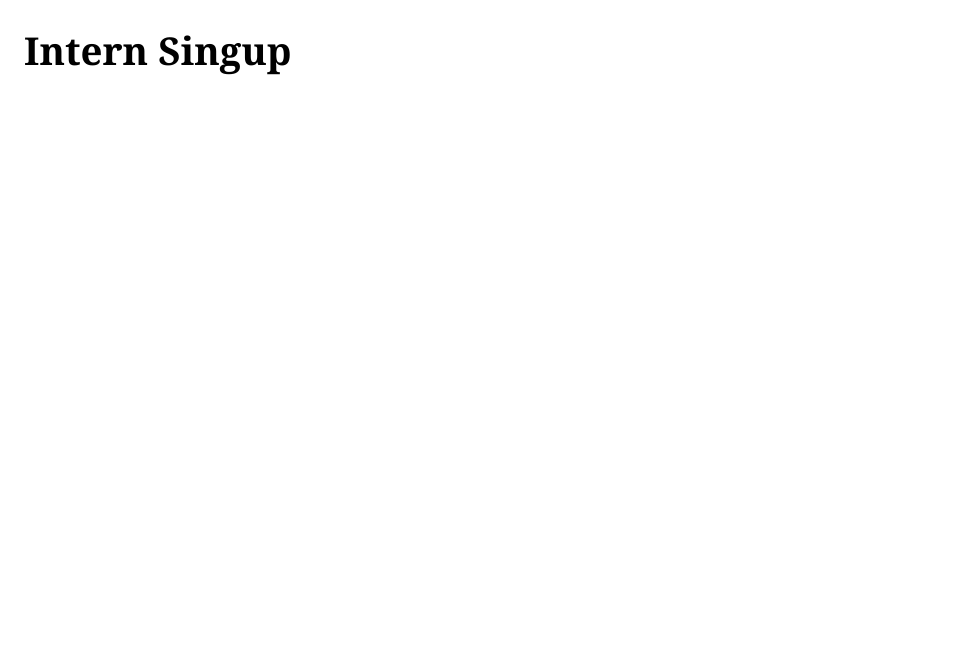
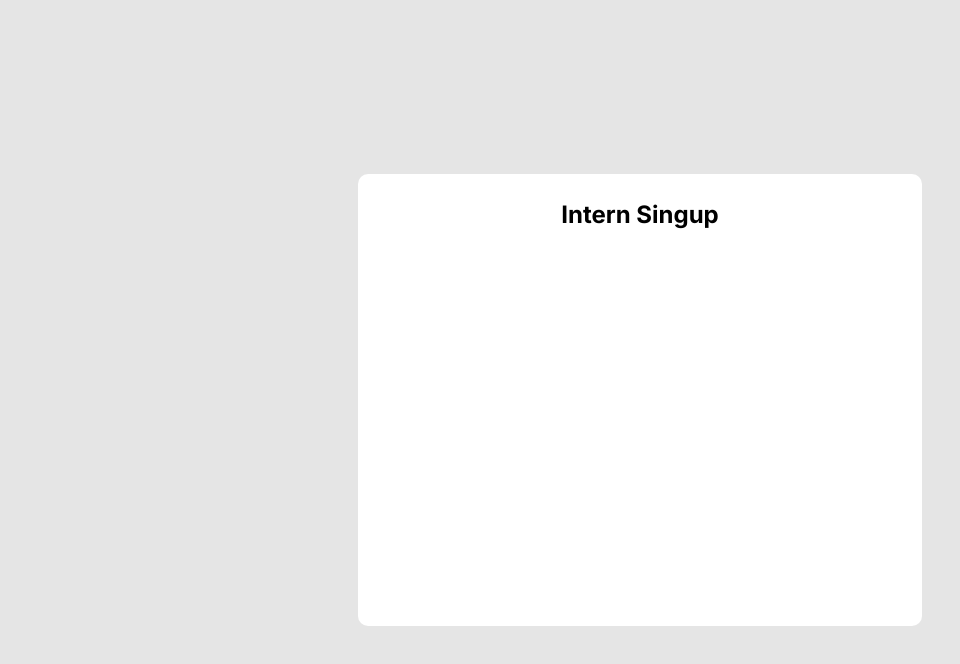
Before and after one commit to saamoff/react-form, a React (Create React App) app: page / in a window 1280 px wide. Shown: the top 664 px of the page, without its empty margins (0-960 px from the left). Built offline with nearby package versions, Linux system fonts and the light colour scheme.

Commit message:
Feat: fixed extension on file and implemented styled components

```diff
--- a/public/style.css
+++ b/public/style.css
@@ -1,105 +1,11 @@
-*,
-*::after,
-*::before {
-  box-sizing: border-box;
+@import url('https://fonts.googleapis.com/css2?family=Inter:wght@100;200;300;400;500;600;700;800;900&display=swap');
+
+*{
+  font-family: 'Inter', sans-serif;
+  margin: 0;
+  padding: 0;
 }
 
-html {
-  --font: -apple-system, BlinkMacSystemFont, 'Segoe UI', Roboto, Oxygen, Ubuntu,
-    Cantarell, 'Open Sans', 'Helvetica Neue', sans-serif;
-  --font-title: Georgia, 'Times New Roman', Times, serif;
-  --font-size: 1.2rem;
-  --color: #19f;
-  --color-light: #adf;
-  --color-dark: #018;
-  --radius: 0.2rem;
+body{
+  background-color: #E5E5E5;
 }
-
-body {
-  margin: 1.5rem;
-}
-
-body,
-input,
-textarea,
-button {
-  font-size: var(--font-size);
-  font-family: var(--font);
-}
-
-h1,
-h2,
-h3 {
-  font-family: var(--font-title);
-}
-
-h1,
-h2,
-h3,
-p,
-ul {
-  margin: 1rem 0;
-}
-
-ul {
-  list-style: square;
-}
-
-li {
-  margin-bottom: 0.5rem;
-}
-
-label {
-  display: block;
-  margin-bottom: 0.25rem;
-}
-
-input,
-textarea {
-  display: block;
-  border: 1px solid #ccc;
-  width: 100%;
-  padding: 0.8rem;
-  border-radius: var(--radius);
-  background: #eee;
-  transition: 0.2s;
-}
-
-input:focus,
-textarea:focus {
-  outline: none;
-  border-color: var(--color);
-  background: white;
-  box-shadow: 0 0 0 3px var(--color-light);
-}
-
-button {
-  cursor: pointer;
-  border: none;
-  border-radius: var(--radius);
-  transition: 0.1s;
-  background: var(--color);
-  color: var(--color-dark);
-  padding: 0.8rem 1.6rem;
-}
-
-button:hover,
-button:focus {
-  background: var(--color);
-  box-shadow: 0 0 0 3px var(--color-light), 0 0 0 4px var(--color);
-  outline: none;
-}
-
-button:active {
-  box-shadow: 0 0 0 3px var(--color), 0 0 0 4px var(--color);
-}
-
-button:disabled {
-  opacity: 0.5;
-  cursor: wait;
-}
-
-hr {
-  border: 2px solid black;
-  margin: 2rem auto;
-}
--- a/src/App.js
+++ b/src/App.js
@@ -1,5 +1,5 @@
 import React from "react";
-import Login from "./pages/Login/login.jsx";
+import Login from "./pages/Login/login.js";
 // import Success from "./pages/Success/success.jsx";
 
 const App = () => {
--- /dev/null
+++ b/src/pages/Login/index.js
@@ -0,0 +1,3 @@
+import {Title, Wrapper, MainWrap} from './login.styled';
+
+export {Title, Wrapper, MainWrap}
--- /dev/null
+++ b/src/pages/Login/login.js
@@ -0,0 +1,17 @@
+import React from 'react'
+import {Title, Wrapper, MainWrap} from './index';
+
+
+const Login = ({width}) => {
+  return (
+    <MainWrap>
+      <Wrapper width="40%">
+        <div>
+          <Title>Intern Singup</Title>
+        </div>
+    </Wrapper>
+    </MainWrap>
+  )
+}
+
+export default Login
--- a/src/pages/Login/login.jsx
+++ /dev/null
@@ -1,11 +0,0 @@
-import React from 'react'
-
-const Login = () => {
-  return (
-    <div>
-      <h1>Intern Singup</h1>
-    </div>
-  )
-}
-
-export default Login
--- /dev/null
+++ b/src/pages/Login/login.styled.js
@@ -0,0 +1,25 @@
+import styled from 'styled-components';
+
+const Title = styled.h1`
+  font-family: 'Inter', sans-serif;
+  font-size: 1.5rem;
+  text-align: center;
+`
+
+const MainWrap = styled.section`
+    display: flex;
+    justify-content: center;
+    align-items: center;
+    width: 100vw;
+    height: 100vh;
+`
+
+const Wrapper = styled.section`
+  width: ${(props) => props.width};
+  height: 50vh;
+  padding: 2%;
+  background-color: white;
+  border-radius: 10px;
+`
+
+export {Title, Wrapper, MainWrap}
```
